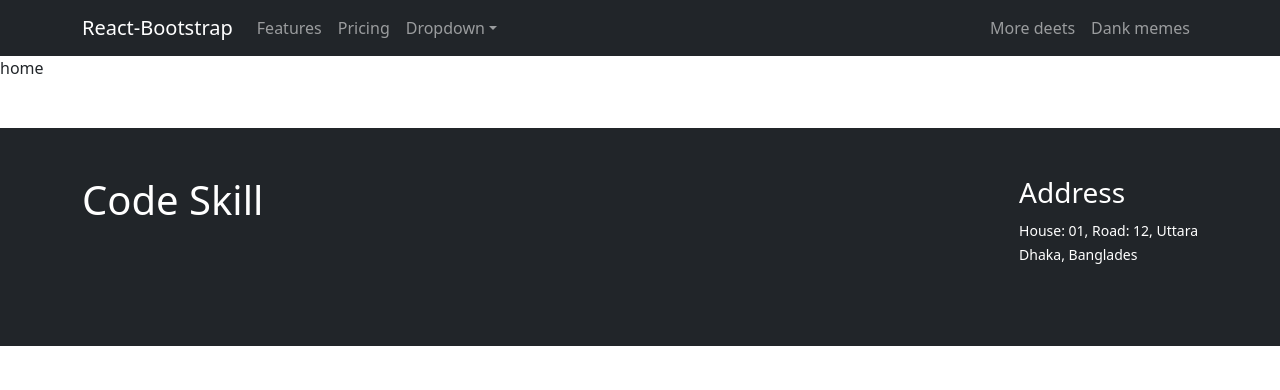
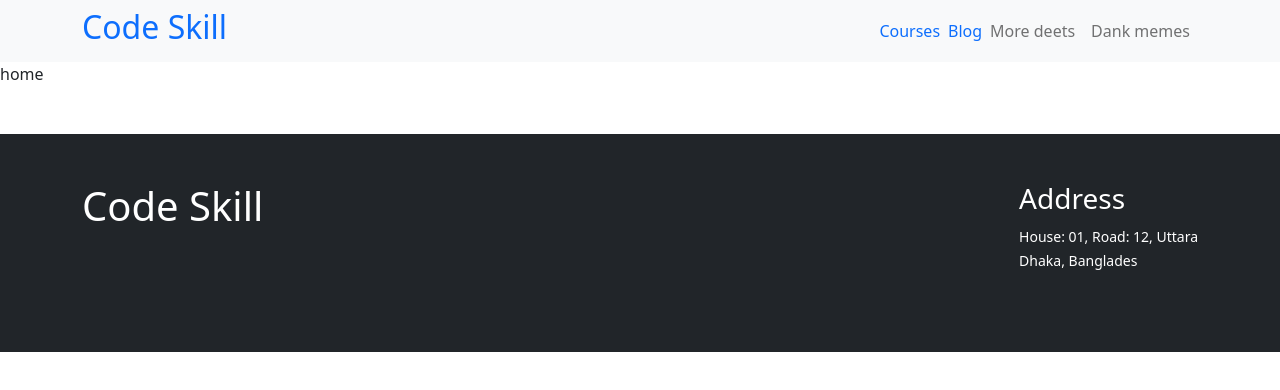
Before and after one commit to sorwartalukder/code-skill, a React (Create React App) app: page / in a window 1280 px wide. Shown: the top 390 px of the page. Built offline with nearby package versions, Linux system fonts and the light colour scheme.

Commit message:
add header

```diff
--- a/src/components/Header/Header.js
+++ b/src/components/Header/Header.js
@@ -3,28 +3,18 @@ import Container from 'react-bootstrap/Container';
 import Nav from 'react-bootstrap/Nav';
 import Navbar from 'react-bootstrap/Navbar';
 import NavDropdown from 'react-bootstrap/NavDropdown';
+import { Link } from 'react-router-dom';
 
 const Header = () => {
     return (
-        <Navbar collapseOnSelect expand="lg" bg="dark" variant="dark">
+        <Navbar collapseOnSelect expand="lg" bg="light" variant="light">
             <Container>
-                <Navbar.Brand href="#home">React-Bootstrap</Navbar.Brand>
+                <h2> <Link className='text-decoration-none' to='/'>Code Skill</Link></h2>
                 <Navbar.Toggle aria-controls="responsive-navbar-nav" />
                 <Navbar.Collapse id="responsive-navbar-nav">
-                    <Nav className="me-auto">
-                        <Nav.Link href="#features">Features</Nav.Link>
-                        <Nav.Link href="#pricing">Pricing</Nav.Link>
-                        <NavDropdown title="Dropdown" id="collasible-nav-dropdown">
-                            <NavDropdown.Item href="#action/3.1">Action</NavDropdown.Item>
-                            <NavDropdown.Item href="#action/3.2">
-                                Another action
-                            </NavDropdown.Item>
-                            <NavDropdown.Item href="#action/3.3">Something</NavDropdown.Item>
-                            <NavDropdown.Divider />
-                            <NavDropdown.Item href="#action/3.4">
-                                Separated link
-                            </NavDropdown.Item>
-                        </NavDropdown>
+                    <Nav className="ms-auto">
+                        <Link className='me-2 text-decoration-none' to='/courses'>Courses</Link>
+                        <Link className='text-decoration-none' to='/blog'>Blog</Link>
                     </Nav>
                     <Nav>
                         <Nav.Link href="#deets">More deets</Nav.Link>
```
